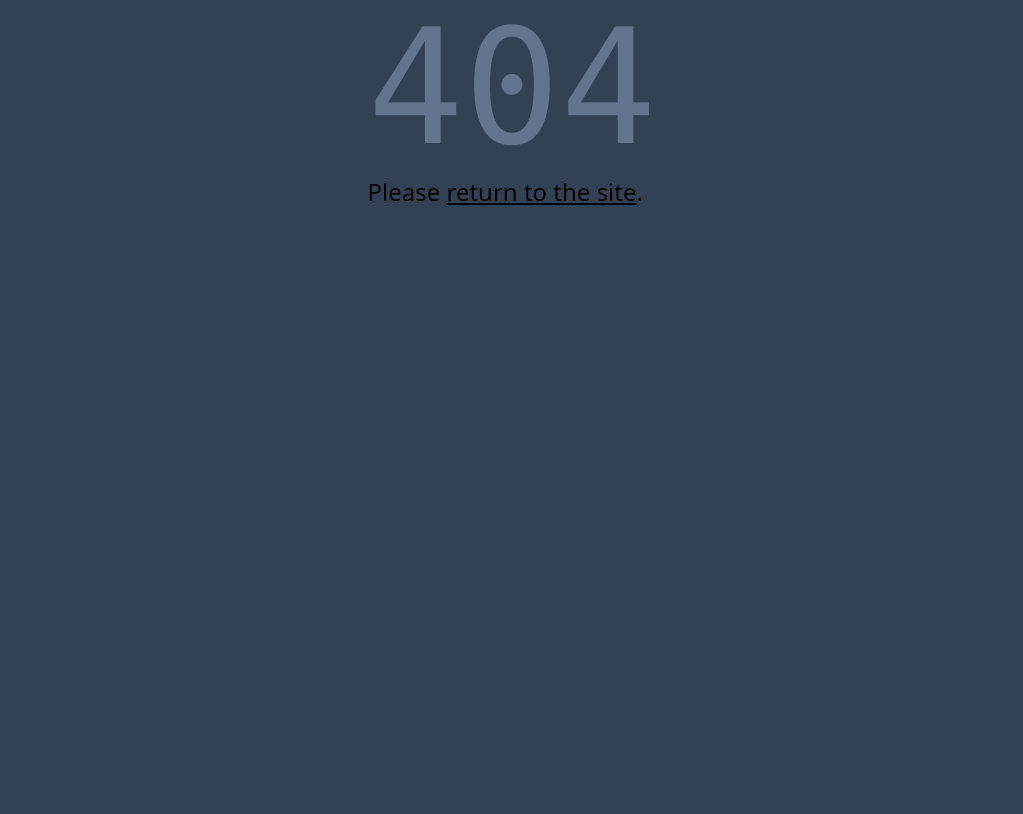
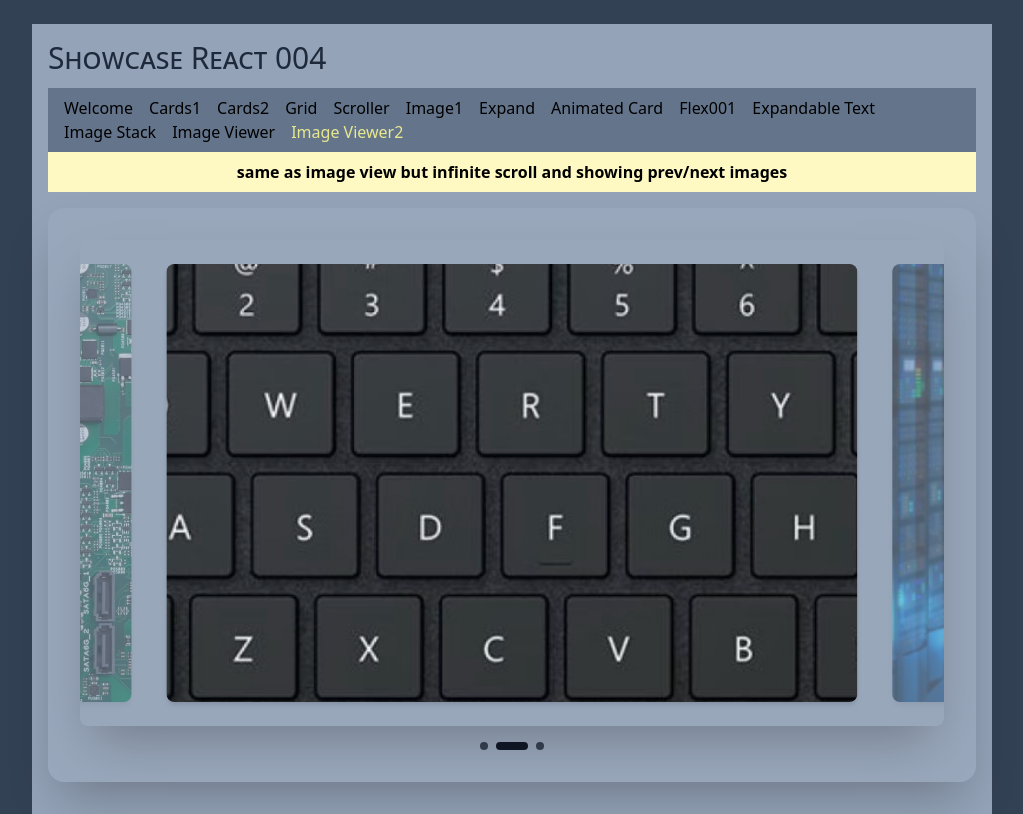
Before and after one commit to epx-edta/showcase-react-004, a React (Vite) app: page /image-viewer2 in a window 1280 px wide. Before the commit this address had no page. Shown: the whole page, without its empty margins (128-1151 px from the left). Built offline with nearby package versions, Linux system fonts and the light colour scheme.

Commit message:
FEATURE: Add page "Image Viewer 2"

```diff
--- /dev/null
+++ b/src/components/ImageViewer2.tsx
@@ -0,0 +1,154 @@
+import { useState, useEffect, useRef } from 'react';
+
+interface ImageViewer2Props {
+    pathAndFileNames: string[];
+}
+
+export const ImageViewer2 = ({ pathAndFileNames }: ImageViewer2Props) => {
+    // Start at a high number to allow swiping "left" effectively infinitely before hitting 0 issues,
+    // though the modulo math handles negatives correctly anyway.
+    // Starting at 0 is simpler if we trust the modulo helper.
+    const [currentIndex, setCurrentIndex] = useState(0);
+    const [isHovered, setIsHovered] = useState(false);
+    const autoFlipIntervalRef = useRef<number | null>(null);
+
+    const length = pathAndFileNames.length;
+
+    // Helper to get positive modulo
+    const getModIndex = (index: number) => ((index % length) + length) % length;
+
+    const handlePrevious = () => {
+        setCurrentIndex((prev) => prev - 1);
+    };
+
+    const handleNext = () => {
+        setCurrentIndex((prev) => prev + 1);
+    };
+
+    const handleDotClick = (targetIndex: number) => {
+        // Find the closest virtual index that matches the targetIndex
+        const currentMod = getModIndex(currentIndex);
+        let diff = targetIndex - currentMod;
+
+        // Optimize direction: if diff is > half length, go the other way
+        if (diff > length / 2) diff -= length;
+        else if (diff < -length / 2) diff += length;
+
+        setCurrentIndex(currentIndex + diff);
+    };
+
+    // Auto-flip functionality
+    useEffect(() => {
+        if (!isHovered && length > 1) {
+            autoFlipIntervalRef.current = setInterval(() => {
+                setCurrentIndex((prev) => prev + 1);
+            }, 3000);
+        }
+
+        return () => {
+            if (autoFlipIntervalRef.current) {
+                clearInterval(autoFlipIntervalRef.current);
+            }
+        };
+    }, [isHovered, length]);
+
+    if (!pathAndFileNames || length === 0) {
+        return <div className="text-gray-500">No images to display</div>;
+    }
+
+    // We render a window of indices around the current one
+    // -2 to +2 ensures we have enough buffer for animations
+    const visibleOffsets = [-2, -1, 0, 1, 2];
+
+    return (
+        <div className="space-y-4">
+            <div
+                className="relative w-full aspect-[16/9] rounded-lg overflow-hidden shadow-2xl"
+                onMouseEnter={() => setIsHovered(true)}
+                onMouseLeave={() => setIsHovered(false)}
+            >
+                {/* Image Display */}
+                <div className="absolute inset-0 flex items-center justify-center">
+                    {visibleOffsets.map((offset) => {
+                        const virtualIndex = currentIndex + offset;
+                        const imageIndex = getModIndex(virtualIndex);
+                        const imagePath = pathAndFileNames[imageIndex];
+
+                        return (
+                            <div
+                                key={virtualIndex}
+                                className="absolute transition-all duration-500 ease-out h-[90%]"
+                                style={{
+                                    width: '80%',
+                                    left: '50%',
+                                    transform: `translateX(calc(-50% + ${offset * 105}%))`,
+                                    opacity: offset === 0 ? 1 : 0.5,
+                                    zIndex: offset === 0 ? 10 : 5,
+                                    scale: offset === 0 ? 1 : 0.85,
+                                    pointerEvents: offset === 0 ? 'auto' : 'none',
+                                }}
+                            >
+                                <img
+                                    src={imagePath}
+                                    alt={`Image ${imageIndex + 1}`}
+                                    className="w-full h-full object-cover rounded-lg shadow-md"
+                                />
+                            </div>
+                        );
+                    })}
+                </div>
+
+                {/* Left Arrow */}
+                <button
+                    onClick={handlePrevious}
+                    className={`absolute left-[17%] top-1/2 -translate-y-1/2 z-20 bg-white/10 hover:bg-white/20 text-white/50 hover:text-white p-2 rounded-full transition-all duration-300 hover:scale-110 active:scale-95 backdrop-blur-md border border-white/10 ${isHovered ? 'opacity-100' : 'opacity-0 pointer-events-none'}`}
+                    aria-label="Previous image"
+                >
+                    <svg
+                        xmlns="http://www.w3.org/2000/svg"
+                        fill="none"
+                        viewBox="0 0 24 24"
+                        strokeWidth={3}
+                        stroke="currentColor"
+                        className="w-5 h-5"
+                    >
+                        <path strokeLinecap="round" strokeLinejoin="round" d="M15.75 19.5L8.25 12l7.5-7.5" />
+                    </svg>
+                </button>
+
+                {/* Right Arrow */}
+                <button
+                    onClick={handleNext}
+                    className={`absolute right-[17%] top-1/2 -translate-y-1/2 z-20 bg-white/10 hover:bg-white/20 text-white/50 hover:text-white p-2 rounded-full transition-all duration-300 hover:scale-110 active:scale-95 backdrop-blur-md border border-white/10 ${isHovered ? 'opacity-100' : 'opacity-0 pointer-events-none'}`}
+                    aria-label="Next image"
+                >
+                    <svg
+                        xmlns="http://www.w3.org/2000/svg"
+                        fill="none"
+                        viewBox="0 0 24 24"
+                        strokeWidth={3}
+                        stroke="currentColor"
+                        className="w-5 h-5"
+                    >
+                        <path strokeLinecap="round" strokeLinejoin="round" d="M8.25 4.5l7.5 7.5-7.5 7.5" />
+                    </svg>
+                </button>
+            </div>
+
+            {/* Dot Indicators */}
+            <div className="flex justify-center gap-2">
+                {pathAndFileNames.map((_, index) => (
+                    <button
+                        key={index}
+                        onClick={() => handleDotClick(index)}
+                        className={`h-2 rounded-full transition-all duration-300 ${getModIndex(currentIndex) === index
+                            ? 'bg-gray-900 w-8'
+                            : 'bg-gray-700 w-2 hover:bg-gray-300'
+                            }`}
+                        aria-label={`Go to image ${index + 1}`}
+                    />
+                ))}
+            </div>
+        </div>
+    );
+};
--- a/src/components/Nav.tsx
+++ b/src/components/Nav.tsx
@@ -66,6 +66,11 @@ const menuItems = [
 		idCode: "image-viewer",
 		title: "Image Viewer",
 		description: "show images, automatic flip, allow user to pause and flip",
+	},
+	{
+		idCode: "image-viewer2",
+		title: "Image Viewer2",
+		description: "same as image view but infinite scroll and showing prev/next images",
 	},
 ];
 
--- a/src/main.tsx
+++ b/src/main.tsx
@@ -16,6 +16,7 @@ import PageFlex001 from "./pages/PageFlex001";
 import { PageExpandableText } from "./pages/PageExpandableText.tsx";
 import { PageImageStack } from "./pages/PageImageStack.tsx";
 import { PageImageViewer } from "./pages/PageImageViewer.tsx";
+import { PageImageViewer2 } from "./pages/PageImageViewer2.tsx";
 
 const router = createBrowserRouter([
 	{
@@ -72,6 +73,10 @@ const router = createBrowserRouter([
 				element: <PageImageViewer/>
 			},
 			{
+				path: "image-viewer2",
+				element: <PageImageViewer2/>
+			},
+			{
 				path: "/",
 				element: <Navigate to="/welcome" replace />,
 			},
--- /dev/null
+++ b/src/pages/PageImageViewer2.tsx
@@ -0,0 +1,17 @@
+import { ImageViewer2 } from '../components/ImageViewer2';
+
+export const PageImageViewer2 = () => {
+  const images = [
+    '/images/pageImageStack/image001.png',
+    '/images/pageImageStack/image002.png',
+    '/images/pageImageStack/image003.png',
+  ];
+
+  return (
+    <div className="max-w-6xl mx-auto space-y-8">
+      <div className="bg-white/5 backdrop-blur-sm rounded-2xl p-8 shadow-2xl">
+        <ImageViewer2 pathAndFileNames={images} />
+      </div>
+    </div>
+  );
+};
```
